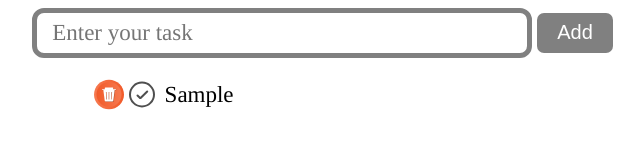
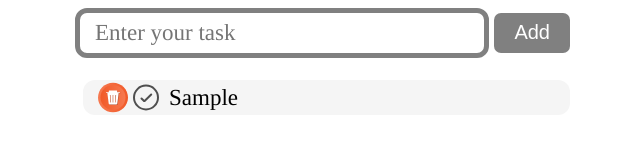
Before and after one commit to mrnoob101101/TODO, a plain HTML site: page index.html in a window 1280 px wide. Both pictures are taken after typing "Sample" into the empty fields and a click on the button "Add". Shown: the whole page, without its empty margins (315-959 px from the left). Drawn offline with Linux system fonts and the light colour scheme.

Commit message:
display, animation

```diff
--- a/css/style.css
+++ b/css/style.css
@@ -1,34 +1,32 @@
 .body {
+  font-family: "Tinos", serif;
 
-    font-family: 'Tinos', serif;
+}
+.mainblock {
+
+  max-width: 100%;
   display: flex;
   justify-content: center;
-
-
 }
 .success {
   text-decoration: line-through;
+  transition: 0.7s;
+  font-size: 23px;
+  color: gray;
+  transition: 0.7s;
 }
 .block {
-
-    display: flex;
-    flex-direction: column;
-
+  max-width: 100%;
+  width: 500px;
   outline: none;
-    font-family: 'Tinos', serif;
-
-
+  font-family: "Tinos", serif;
 }
 .control {
   display: flex;
   justify-content: center;
-
+  max-width: 100%;
 }
 .list {
-    display: flex;
-    flex-direction: column;
-    align-items: center;
-    justify-content: flex-start;
 
 }
 .field {
@@ -42,15 +40,18 @@
   border: 5px solid gray;
   border-radius: 12px;
   color: gray;
-    font-family: 'Tinos', serif;
+  font-family: "Tinos", serif;
 
   margin-bottom: 14px;
+}
 
-}
 .field:focus {
   outline: 0;
   border: 5px solid rgb(95, 90, 90);
-     background-color:rgb(230, 221, 221);
+  background-color: #f1e7e1;
+  transition: 0.7s linear;
+  font-size: 23px;
+  color: rgb(32, 32, 32);
 }
 
 .add {
@@ -65,10 +66,10 @@
 }
 
 .text {
-
   line-height: 1.1;
   outline: none;
   margin: 5px 0 5px 0;
+
 }
 
 .add:hover {
@@ -76,21 +77,27 @@
 }
 
 .taskBox {
+  display: flex;
+  font-size: 23px;
+  padding-left: 15px;
+  margin: 8px 5px 0 8px;
+  background-color: #f5f5f5;
+  border-radius: 12px;
 
-    display: flex;
 
-    font-size: 23px;
-    margin-left: 20px;
-    padding: 5px 10px 5px 10px;
-    margin-right: 20%;
-    width: 10em;
+}
+.taskBox:hover {
+  background-color: #F8F8F8;
+
 }
 .checkBox:hover {
   transform: scale(1.2);
+  transition: 0.4s;
 }
 .checkBox {
   margin: 0 10px 0 5px;
 }
 .deleteButton:hover {
   transform: scale(1.2);
+  transition: 0.4s;
 }
--- a/index.html
+++ b/index.html
@@ -1,41 +1,34 @@
 <!DOCTYPE html>
 
 <html lang="ru">
+  <head>
+    <meta charset="UTF-8" />
 
-  <head>
+    <meta name="viewport" content="width=device-width, initial-scale=1.0" />
 
-    <meta charset="UTF-8">
-
-    <meta name="viewport" content="width=device-width, initial-scale=1.0">
-
-    <link rel="stylesheet" href="css/style.css">
+    <link rel="stylesheet" href="css/style.css" />
 
     <title>TODO</title>
-    <link rel="preconnect" href="https://fonts.googleapis.com">
-    <link rel="preconnect" href="https://fonts.gstatic.com" crossorigin>
-    <link href="https://fonts.googleapis.com/css2?family=Jura:wght@500&family=Tinos&display=swap"
-    rel="stylesheet">
-
+    <link rel="preconnect" href="https://fonts.googleapis.com" />
+    <link rel="preconnect" href="https://fonts.gstatic.com" crossorigin />
+    <link
+      href="https://fonts.googleapis.com/css2?family=Jura:wght@500&family=Tinos&display=swap"
+      rel="stylesheet"
+    />
   </head>
 
   <body>
+    <div class="mainblock">
+      <div class="block">
+        <div class="control">
+         <input class="field" placeholder="Enter your task" />
 
-    <div class="block">
-
-      <div class="control">
-
-        <input class="field" placeholder="Enter your task">
-
-        <button class="add" type="button">Add</button>
-
-      </div>
+         <button class="add" type="button">Add</button>
+       </div>
 
       <div class="list"></div>
-
     </div>
-
+   </div>
     <script src="js/todo.js"></script>
-
   </body>
-
 </html>
```
Also changed, not shown: js/todo.js (+16 -17 lines). Lines whose indentation alone changed are shown as unchanged.
